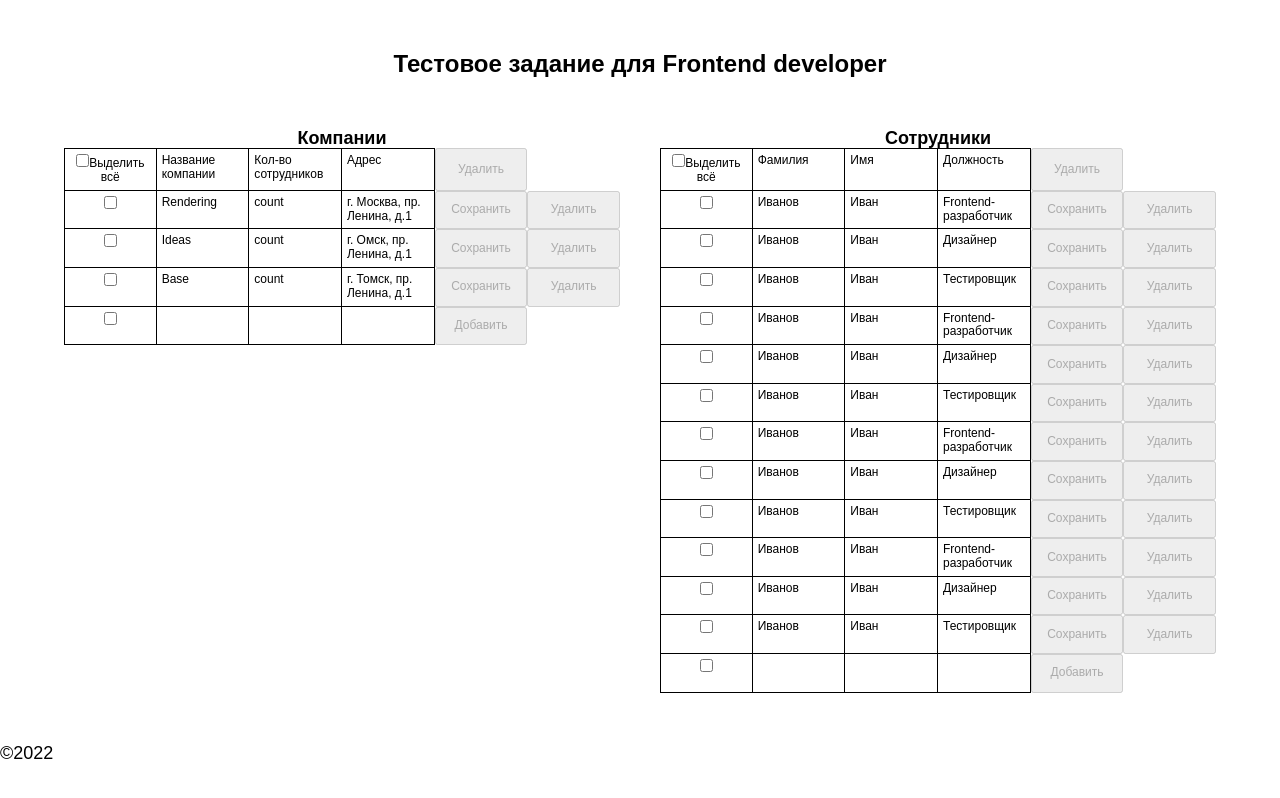
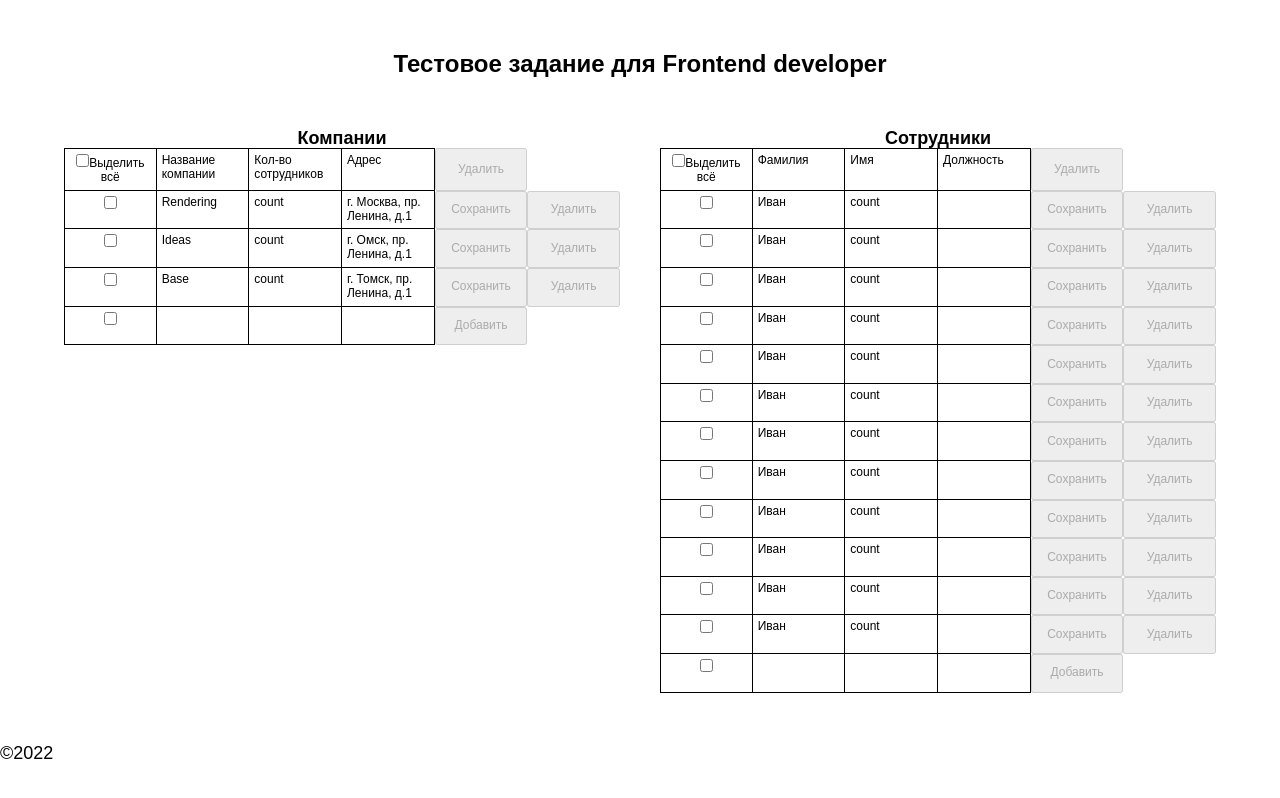
Before and after one commit to IVKrylova/list-of-companies, a React (Create React App) app: page / in a window 1280 px wide. Shown: the top 798 px of the page. Built offline with nearby package versions, Linux system fonts and the light colour scheme; data requests are answered from the project's data file.

Commit message:
refactor: add List of Companies and List of Coworkers

```diff
--- /dev/null
+++ b/src/components/ListCompanies/ListCompanies.js
@@ -0,0 +1,25 @@
+import Row from "../Row/Row";
+
+const ListCompanies = props => {
+  return (
+    props.companies && props.companies.map(companie => {
+      return (
+        <Row
+          key={companie.id}
+          formName={companie.name}
+          editingSecondCell={false}
+          secondCell={companie.name}
+          editingThirdCell={true}
+          thirdCell='count'
+          editingFourthCell={false}
+          fourthCell={companie.address}
+          isHiddenButtonSave={false}
+          isHiddenButtonDelete={false}
+          isHiddenButtonAdd={true}
+        />
+       )
+    })
+  );
+}
+
+export default ListCompanies;
--- /dev/null
+++ b/src/components/ListCoworkers/ListCoworkers.js
@@ -0,0 +1,25 @@
+import Row from "../Row/Row";
+
+const ListCoworkers = props => {
+  return (
+    props.coworkers && props.coworkers.map(coworker => {
+      return (
+        <Row
+          key={coworker.id}
+          formName={coworker.name}
+          editingSecondCell={false}
+          secondCell={coworker.name}
+          editingThirdCell={true}
+          thirdCell='count'
+          editingFourthCell={false}
+          fourthCell={coworker.address}
+          isHiddenButtonSave={false}
+          isHiddenButtonDelete={false}
+          isHiddenButtonAdd={true}
+        />
+       )
+    })
+  );
+}
+
+export default ListCoworkers;
--- a/src/components/Main/Main.js
+++ b/src/components/Main/Main.js
@@ -1,4 +1,6 @@
 import { useSelector } from 'react-redux';
+import ListCompanies from '../ListCompanies/ListCompanies';
+import ListCoworkers from '../ListCoworkers/ListCoworkers';
 import Table from '../Table/Table';
 import './Main.css';
 
@@ -15,16 +17,22 @@ const Main = _ => {
         secondColumn='Название компании'
         thirdColumn='Кол-во сотрудников'
         fourthColumn='Адрес'
-        companies={companies}
-      />
+      >
+        <ListCompanies
+          companies={companies}
+        />
+      </Table>
       <Table
         title='Сотрудники'
         tableName='coworkers'
         secondColumn='Фамилия'
         thirdColumn='Имя'
         fourthColumn='Должность'
-        coworkers={coworkers}
-      />
+      >
+        <ListCoworkers
+          coworkers={coworkers}
+        />
+      </Table>
     </main>
   );
 }
--- a/src/components/Row/Row.js
+++ b/src/components/Row/Row.js
@@ -4,13 +4,13 @@ import './Row.css';
 
 const Row = props => {
   // стейт чекбокса
-  const [isChecked, setIsChecked] = useState(false);
+  const [isCheckedRow, setIsCheckedRow] = useState(false);
   // класс ячейки
-  const cellClassName = `row__cell ${props.cellClassModifier ? props.cellClassModifier : '' } ${isChecked ? 'row__cell_checked' : ''}`;
+  const cellClassName = `row__cell ${props.cellClassModifier ? props.cellClassModifier : '' } ${isCheckedRow ? 'row__cell_checked' : ''}`;
 
   // обработчик клика по чекбоксу
   const handleClickCheckbox = _ => {
-    isChecked ? setIsChecked(false) : setIsChecked(true);
+    isCheckedRow ? setIsCheckedRow(false) : setIsCheckedRow(true);
   }
 
   return (
@@ -20,7 +20,7 @@ const Row = props => {
           type='checkbox'
           id={`${props.formName}-checkbox`}
           name={`${props.formName}-checkbox`}
-          checked={isChecked}
+          checked={isCheckedRow}
           onClick={handleClickCheckbox}
         />
         {props.labelText ? props.labelText : ''}
--- a/src/components/Table/Table.js
+++ b/src/components/Table/Table.js
@@ -21,7 +21,8 @@ const Table = props => {
         isHiddenButtonAdd={true}
       />
       {/* Данные таблицы */}
-      {props.companies &&
+      {props.children}
+      {/* {props.companies &&
         props.companies.map(companie => {
           return (
             <Row
@@ -58,7 +59,7 @@ const Table = props => {
             />
           )
         })
-      }
+      } */}
       {/* Строка для добавления данных */}
       <Row
         formName={`add-${props.tableName}`}
```
